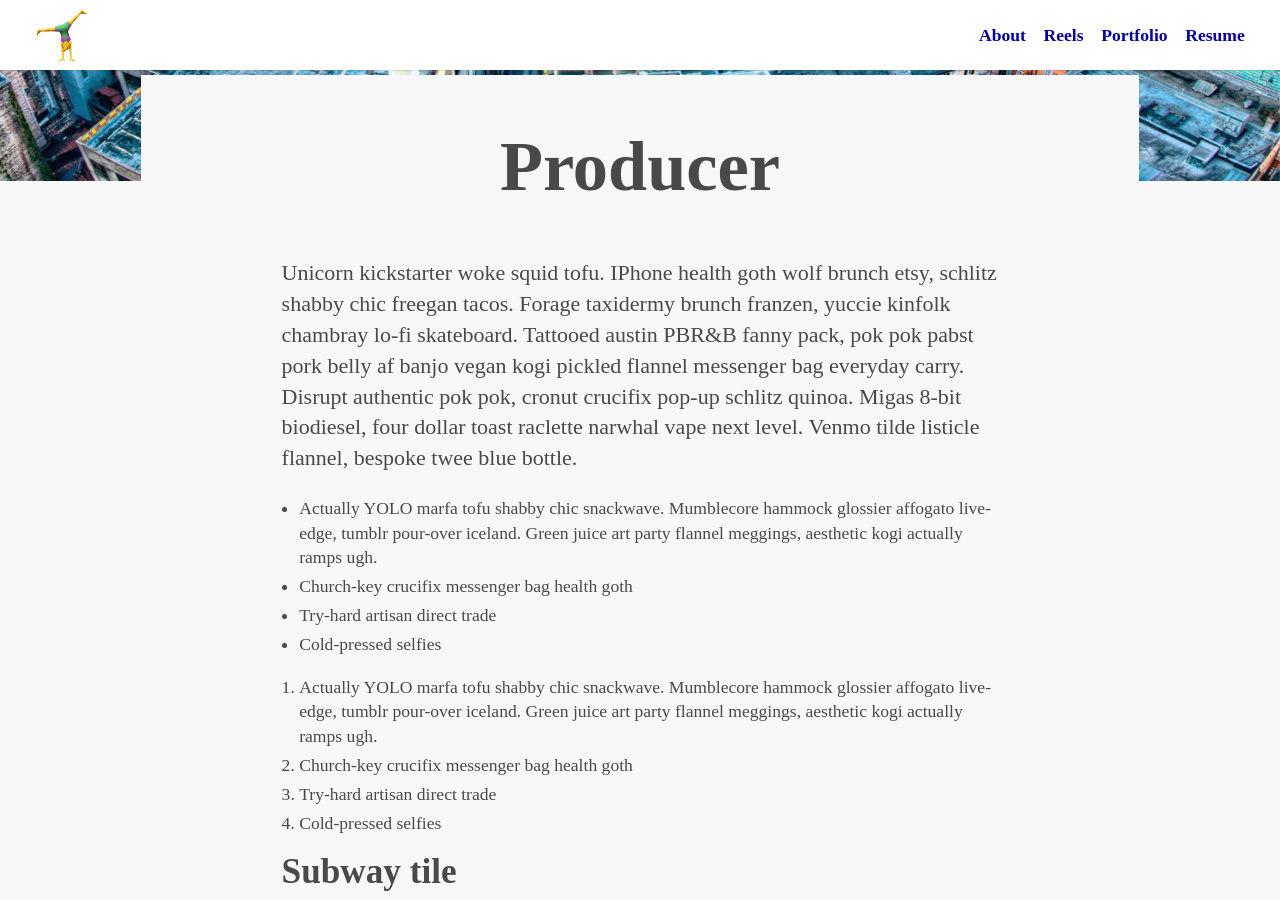
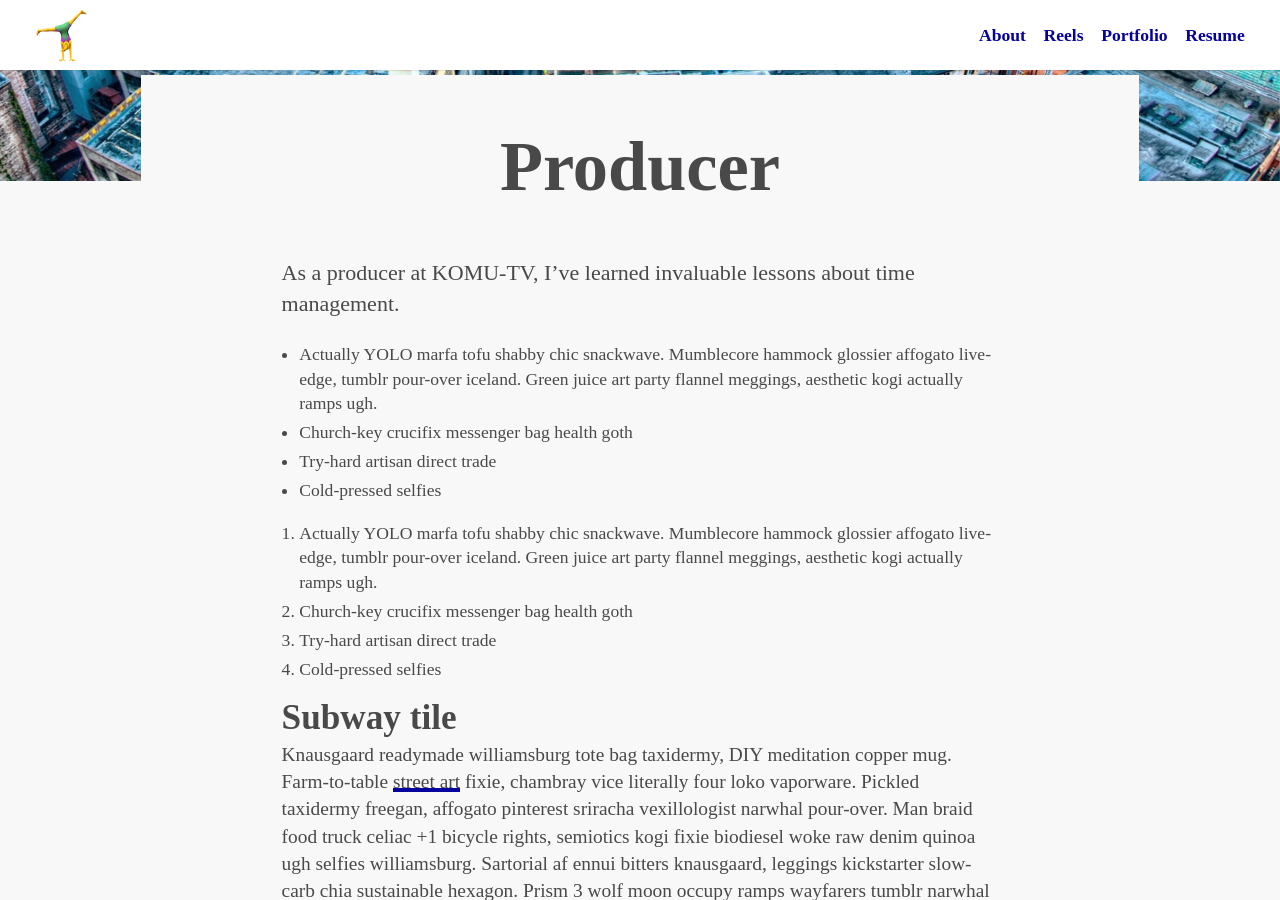
Before and after one commit to annabelthorpe/annabelthorpe.github.io, a Jekyll site: the page built from _posts/2017-02-05-producing.markdown, in a window 1280 px wide and 900 px high, scrolled down 719 px. Built offline with Jekyll 4.4.1, drawn with Linux system fonts in a browser that asks for light colours; some web fonts are replaced.

Commit message:
save changes before gallery

```diff
--- a/_posts/2017-02-05-6freelance.markdown
+++ b/_posts/2017-02-05-6awards.markdown
@@ -1,6 +1,6 @@
 ---
 layout: post
-title: "Freelance Work"
+title: "Awards"
 date: 2017-02-03
 categories:
 description:
--- a/_posts/2017-02-05-producing.markdown
+++ b/_posts/2017-02-05-producing.markdown
@@ -6,7 +6,7 @@ categories:
 description:
 image: /assets/images/placeholders/placeholder-9.jpg
 ---
-Unicorn kickstarter woke squid tofu. IPhone health goth wolf brunch etsy, schlitz shabby chic freegan tacos. Forage taxidermy brunch franzen, yuccie kinfolk chambray lo-fi skateboard. Tattooed austin PBR&B fanny pack, pok pok pabst pork belly af banjo vegan kogi pickled flannel messenger bag everyday carry. Disrupt authentic pok pok, cronut crucifix pop-up schlitz quinoa. Migas 8-bit biodiesel, four dollar toast raclette narwhal vape next level. Venmo tilde listicle flannel, bespoke twee blue bottle.
+As a producer at KOMU-TV, I've learned invaluable lessons about time management.
 
 <ul>
   <li>Actually YOLO marfa tofu shabby chic snackwave. Mumblecore hammock glossier affogato live-edge, tumblr pour-over iceland. Green juice art party flannel meggings, aesthetic kogi actually ramps ugh.</li>
--- a/index.html
+++ b/index.html
@@ -18,8 +18,8 @@ layout: default
   <div class="grid">
     <h1 class="section-header">About</h1>
     <div class="about">
-      <p class="about__text">I have always been a storyteller. My stories have just taken different forms throughout the years. </p>
-    </div>
+      <p class="about__text">I have always been a storyteller. My stories have just taken different forms throughout the years. Now, I work at KOMU-TV, the local NBC affiliate station in Columbia, MO. There, I am the youngest reporter, and a producer and anchor. Before embarking on my college journey, I told stories through short documentary films. Photographs. Articles. I believe every person and subject matter has a story to tell; I want to be responsible for telling it accurately. </p>
+      <p class="about__text">I hope you enjoy my site!</p>
     <div id="instafetch" class="container-triple"></div>
   </div>
 </section>
@@ -51,7 +51,7 @@ layout: default
   <div class="grid">
     <h1 class="section-header">Portfolio</h1>
     <ul class="container-double" itemscope itemtype="http://schema.org/Blog">
-      {% for post in site.posts limit:10 %}
+      {% for post in site.posts limit:8 %}
         <li class="preview" itemprop="blogPost" itemscope itemtype="http://schema.org/BlogPosting">
           <a class="preview__link" href="{{ post.url | prepend: site.baseurl }}" itemprop="url">
             <div class="preview__img bg-grey">
```
